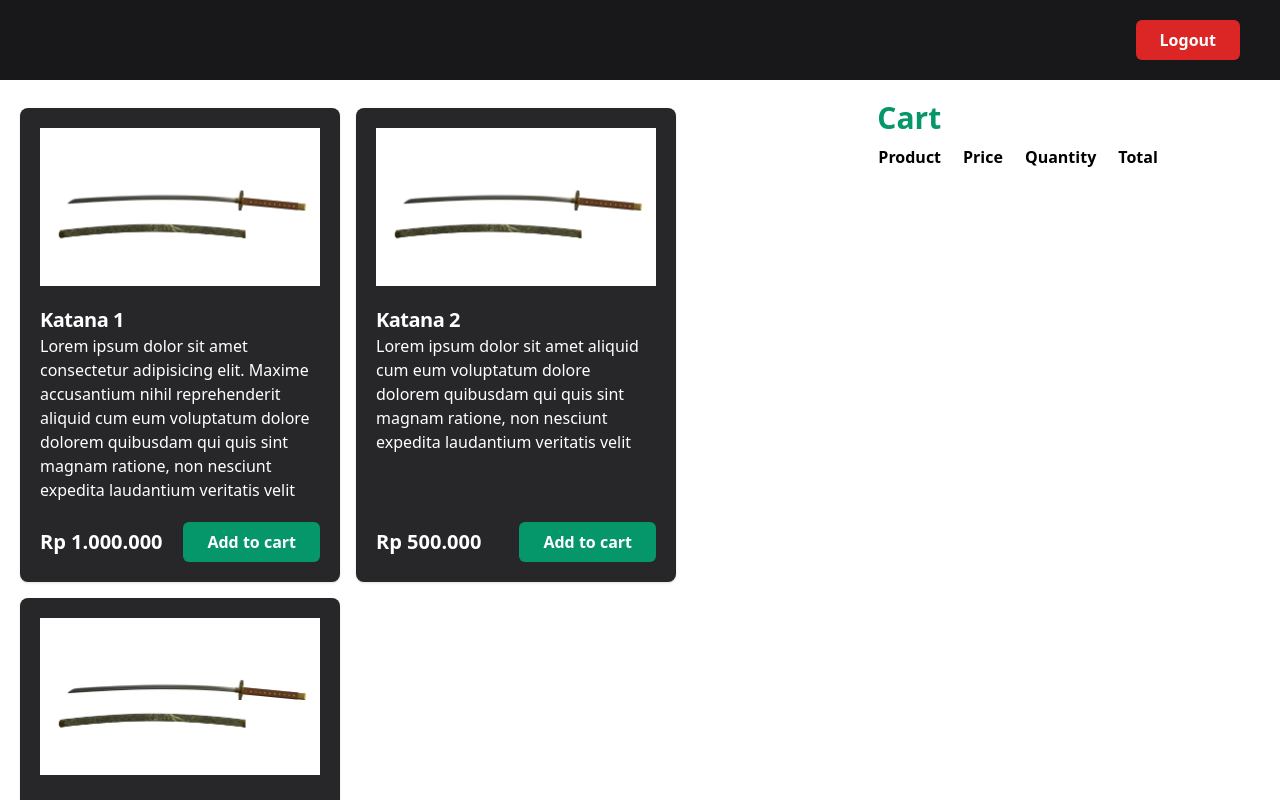
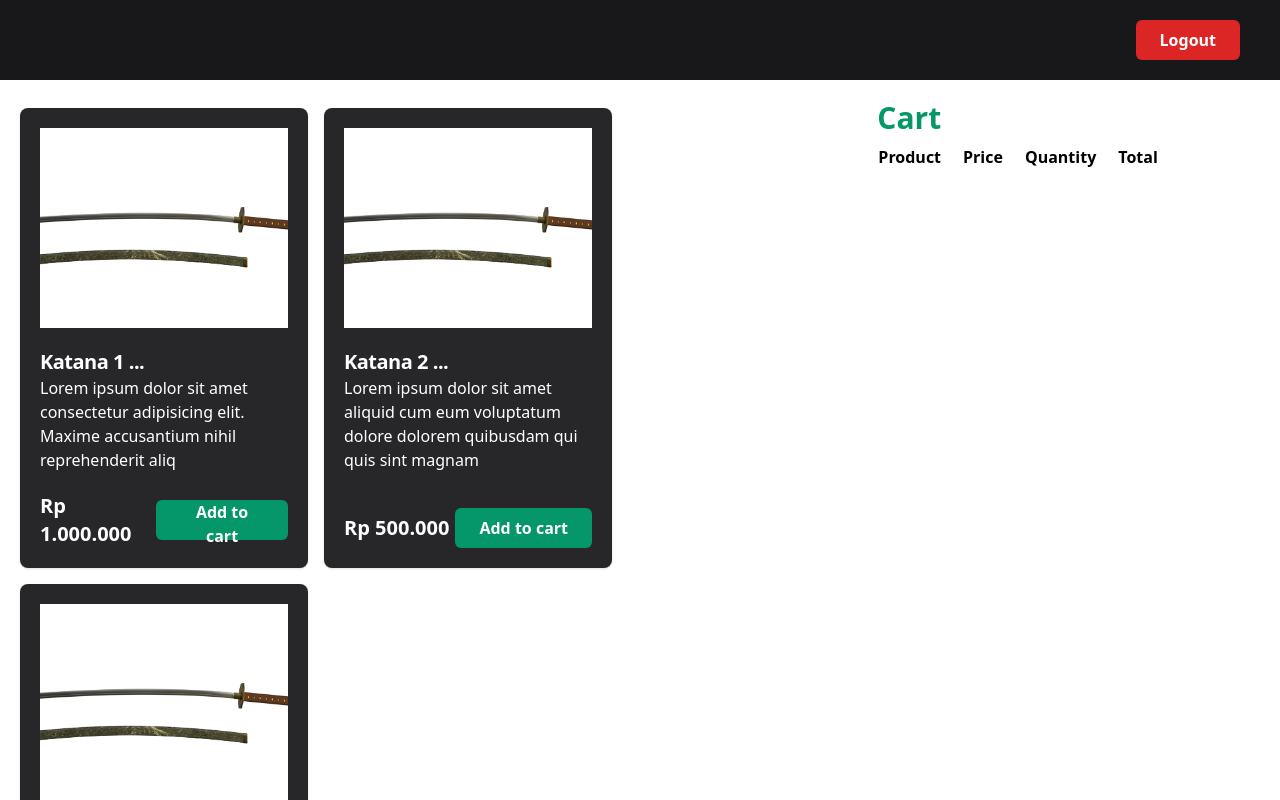
Before and after one commit to pinje0/basic-react-ecommerce, a React (Vite) app: page /products in a window 1280 px wide. Shown: the top 800 px of the page. Built offline with nearby package versions, Linux system fonts and the light colour scheme.

Commit message:
styling card component

```diff
--- a/src/Components/Fragments/CardProduct.jsx
+++ b/src/Components/Fragments/CardProduct.jsx
@@ -3,7 +3,7 @@ import Button from "../Elements/Button";
 const CardProduct = (props) => {
   const { children } = props;
   return (
-    <div className="w-full max-w-xs bg-zinc-800 border-zinc-700 rounded-lg shadow mx-2 my-2 flex flex-col justify-between">
+    <div className="w-full max-w-72 bg-zinc-800 border-zinc-700 rounded-lg shadow mx-2 my-2 flex flex-col justify-between">
       {children}
     </div>
   );
@@ -14,7 +14,7 @@ const Header = (props) => {
   return (
     // Header
     <a href="">
-      <img src={image} alt="product" className="p-5 rounded-t-lg" />
+      <img src={image} alt="product" className="p-5 rounded-t-lg h-60 w-full object-cover" />
     </a>
   );
 };
@@ -25,8 +25,8 @@ const Body = (props) => {
     //  Body
     <div className="px-5 pb-5 h-full">
       <a href="">
-        <h5 className="text-xl font-semibold tracking-tight text-white">{name}</h5>
-        <p className="text-base text-white">{children}</p>
+        <h5 className="text-xl font-semibold tracking-tight text-white">{name.substring(0, 20)} ...</h5>
+        <p className="text-base text-white">{children.substring(0, 100)}</p>
       </a>
     </div>
   );
```
